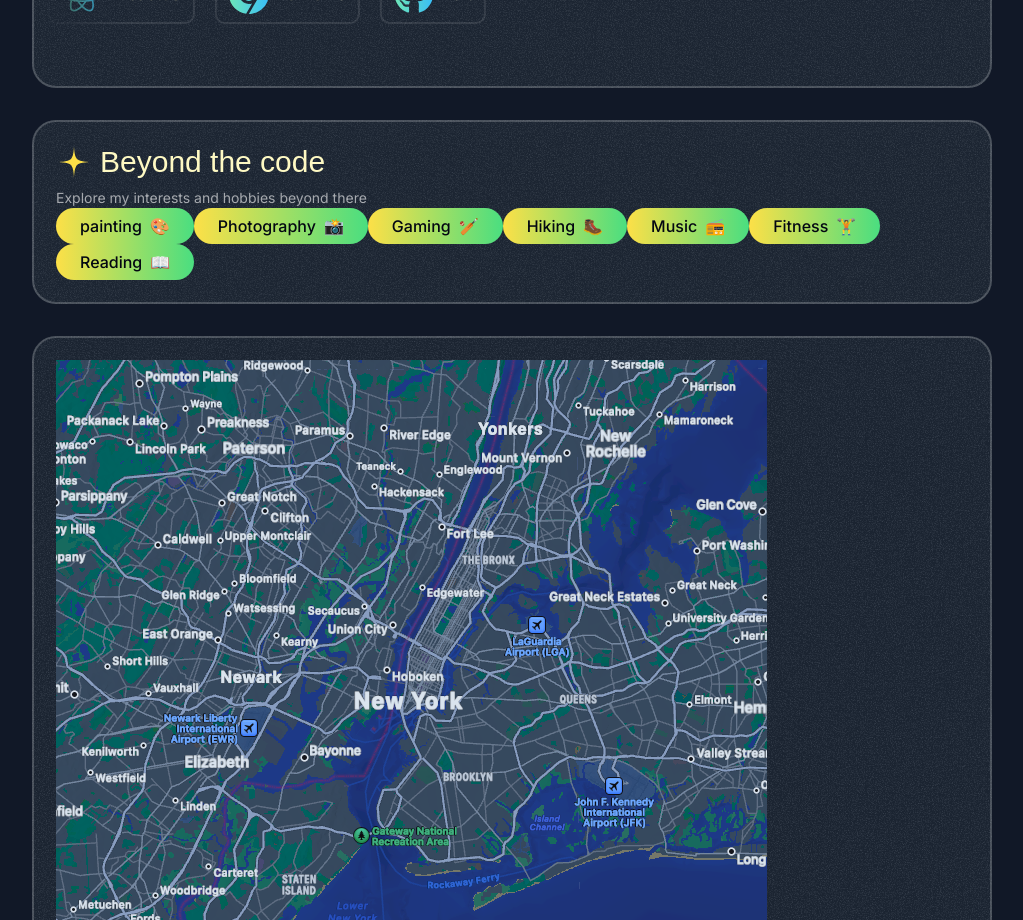
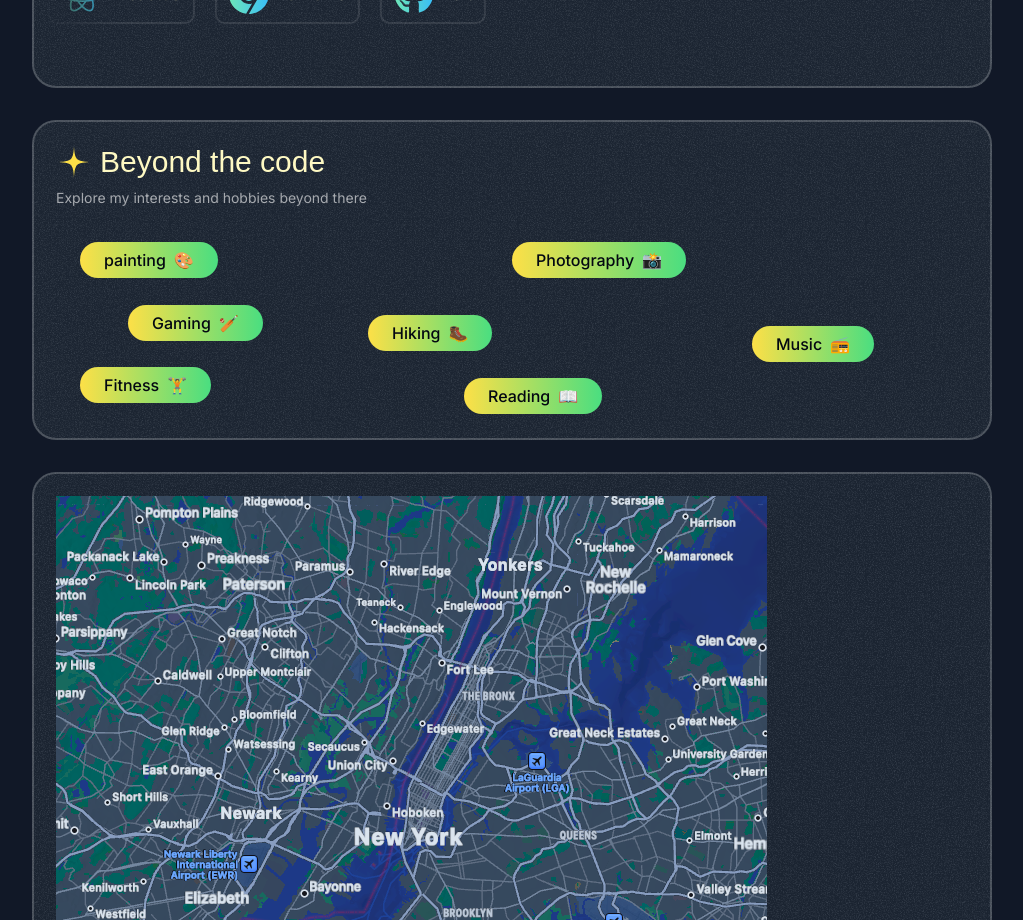
Before and after one commit to abhishekdam/abhishekdam.github.io, a Next.js app in the folder starter-template/: page / in a window 1280 px wide. Shown: the part 4800-5720 px from the top of the page, without its empty margins (128-1151 px from the left). Built offline with nearby package versions, Linux system fonts and the light colour scheme; a web font is replaced by a local one.

Commit message:
hobbies section done

```diff
--- a/starter-template/src/sections/About.tsx
+++ b/starter-template/src/sections/About.tsx
@@ -46,44 +46,44 @@
   {
     title: "painting",
     emoji: "🎨",
-    left: "50%",
-    top: "50%",
+    left: "5%",
+    top: "5%",
   },
   {
     title: "Photography",
     emoji: "📸",
-    left: "",
-    top: "",
+    left: "50%",
+    top: "5%",
   },
   {
     title: "Gaming",
     emoji: "🏏",
-    left: "",
-    top: "",
+    left: "10%",
+    top: "35%",
   },
   {
     title: "Hiking",
     emoji: "🥾",
-    left: "",
-    top: "",
+    left: "35%",
+    top: "40%",
   },
   {
     title: "Music",
     emoji: "📻",
-    left: "",
-    top: "",
+    left: "75%",
+    top: "45%",
   },
   {
     title: "Fitness",
     emoji: "🏋️",
-    left: "",
-    top: "",
+    left: "5%",
+    top: "65%",
   },
   {
     title: "Reading",
     emoji: "📖",
-    left: "",
-    top: "",
+    left: "45%",
+    top: "70%",
   },
 ];
 
@@ -121,22 +121,27 @@
               itemsWrapperClassName="-translate-x-1/2"
             />
           </Card>
-          <Card>
+          <Card className="h-[320px] p-0 flex flex-col">
             <Cardheader
               title="Beyond the code"
               description="Explore my interests and hobbies beyond there"
+              className="px-6 py-6"
             />
 
-            <div>
-              {hobbies.map((hobbi) => (
+            <div className="flex-1 relative">
+              {hobbies.map((hobby) => (
                 <div
-                  key={hobbi.title}
-                  className="inline-flex items-center gap-2 px-6 bg-gradient-to-r from-yellow-300 to-green-400 rounded-full py-1.5"
+                  key={hobby.title}
+                  className="inline-flex items-center gap-2 px-6 bg-gradient-to-r from-yellow-300 to-green-400 rounded-full py-1.5 absolute"
+                  style={{
+                    left: hobby.left,
+                    top: hobby.top,
+                  }}
                 >
                   <span className="font-medium text-gray-950">
-                    {hobbi.title}
+                    {hobby.title}
                   </span>
-                  <span>{hobbi.emoji}</span>
+                  <span>{hobby.emoji}</span>
                 </div>
               ))}
             </div>
```
